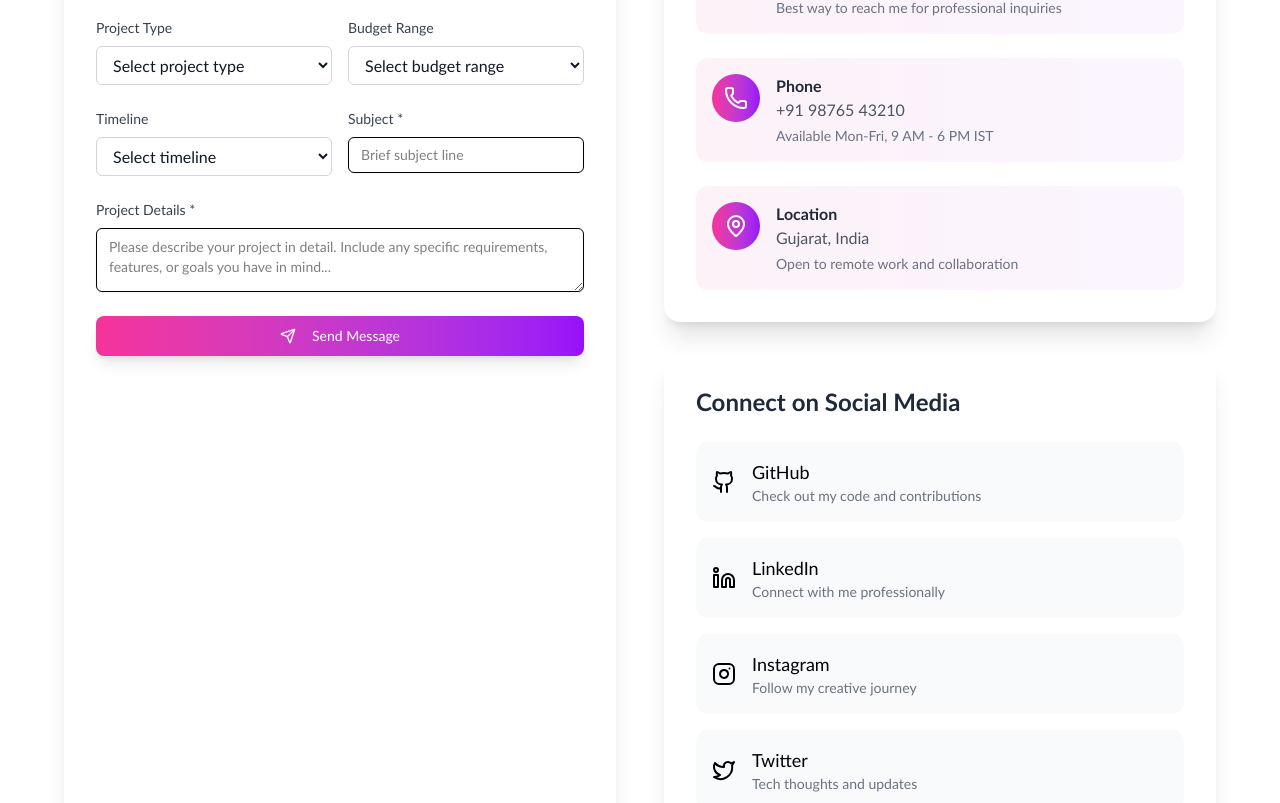
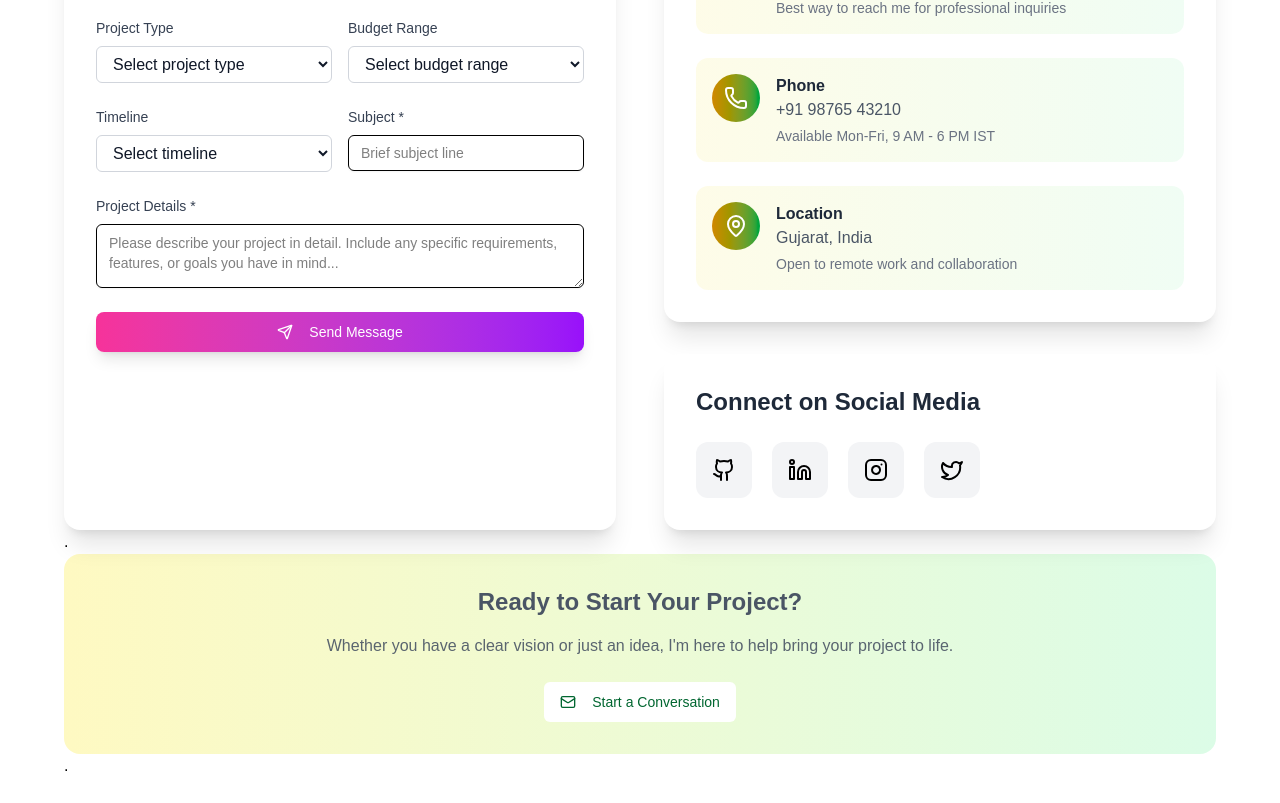
Before and after one commit to janavi-185/nextPortfolio, a Next.js app: page /contact in a window 1280 px wide. Shown: the part 477-1280 px from the top of the page. Built offline with nearby package versions, Linux system fonts and the light colour scheme.

Commit message:
updates in portfolio

```diff
--- a/app/about/page.jsx
+++ b/app/about/page.jsx
@@ -110,7 +110,7 @@ export default function AboutPage() {
                 <p className="text-yellow-300 dark:text-yellow-400 font-medium">Science Stream (PCM )</p>
                 <p className="text-gray-600 dark:text-gray-400">2021-2023</p>
                 <p className="text-sm text-gray-500 dark:text-gray-400 mt-2">
-                  Percentage: 92% • Strong foundation in Mathematics, Physics, Chemistry.
+                  Percentile: 82 • Strong foundation in Mathematics, Physics, Chemistry.
                 </p>
               </div>
             </div>
@@ -127,7 +127,7 @@ export default function AboutPage() {
             {certifications.map((cert, index) => (
               <div
                 key={cert.title}
-                className="flex flex-col p-6 bg-gradient-to-br from-yellow-50 to-green-50 dark:from-gray-700 dark:to-gray-600 rounded-xl hover:scale-105 transition-transform duration-300 border border-pink-100 dark:border-gray-600"
+                className="flex flex-col p-6 bg-gradient-to-br from-yellow-50 to-green-50 dark:from-gray-700 dark:to-gray-600 rounded-xl hover:scale-101 transition-transform duration-300 border border-green-100 dark:border-gray-600"
               >
                 <div className="flex items-center mb-3">
                   <cert.icon className="w-6 h-6 text-green-600 mr-2" />
--- a/app/contact/page.jsx
+++ b/app/contact/page.jsx
@@ -77,21 +77,21 @@ export default function ContactPage() {
     {
       icon: Github,
       name: "GitHub",
-      url: "https://github.com",
-      color: "hover:text-gray-900 dark:hover:text-white",
+      url: "https://github.com/janavi-185",
+      color: "hover:text-gray-400",
       description: "Check out my code and contributions"
     },
     {
       icon: Linkedin,
       name: "LinkedIn",
-      url: "https://linkedin.com",
+      url: "https://www.linkedin.com/in/janavi-chauhan-87a611283/",
       color: "hover:text-blue-600",
       description: "Connect with me professionally"
     },
     {
       icon: Instagram,
       name: "Instagram",
-      url: "https://instagram.com",
+      url: "https://instagram.com/_janavi.18/",
       color: "hover:text-pink-600",
       description: "Follow my creative journey"
     },
@@ -341,9 +341,9 @@ export default function ContactPage() {
                   <a
                     key={info.title}
                     href={info.href}
-                    className="flex items-start p-4 bg-gradient-to-r from-pink-50 to-purple-50 dark:from-gray-700 dark:to-gray-600 rounded-xl hover:shadow-md transition-all duration-300 group hover:scale-105"
+                    className="flex items-start p-4 bg-gradient-to-r from-yellow-50 to-green-50 dark:from-gray-700 dark:to-gray-600 rounded-xl hover:shadow-md transition-all duration-300 group hover:scale-101"
                   >
-                    <div className="w-12 h-12 bg-gradient-to-r from-pink-500 to-purple-600 rounded-full flex items-center justify-center mr-4 group-hover:scale-110 transition-transform duration-300 flex-shrink-0">
+                    <div className="w-12 h-12 bg-gradient-to-r from-yellow-600 to-green-600 rounded-full flex items-center justify-center mr-4 group-hover:scale-110 transition-transform duration-300 flex-shrink-0">
                       <info.icon className="w-6 h-6 text-white" />
                     </div>
                     <div>
@@ -359,19 +359,19 @@ export default function ContactPage() {
             {/* Social Media */}
             <div className="bg-white dark:bg-gray-800 rounded-2xl p-8 shadow-xl hover:shadow-2xl transition-shadow duration-300">
               <h2 className="text-2xl font-bold text-gray-800 dark:text-white mb-6">Connect on Social Media</h2>
-              <div className="space-y-4">
+              <div className="space-x-5 flex">
                 {socialLinks.map((social, index) => (
                   <a
                     key={social.name}
                     href={social.url}
                     target="_blank"
                     rel="noopener noreferrer"
-                    className={`flex items-center p-4 bg-gray-50 dark:bg-gray-700 rounded-xl hover:shadow-lg transition-all duration-300 group hover:scale-105 ${social.color}`}
+                    className={`flex items-center \ p-4 bg-gray-100 dark:bg-gray-700 rounded-xl hover:shadow-lg transition-all duration-300 group hover:scale-101 ${social.color}`}
                   >
-                    <social.icon className="w-6 h-6 mr-4" />
+                    <social.icon className="w-6 h-6 " />
                     <div>
-                      <span className="font-medium text-lg">{social.name}</span>
-                      <p className="text-sm text-gray-500 dark:text-gray-400">{social.description}</p>
+                      {/* <span className="font-medium text-lg">{social.name}</span> */}
+                      {/* <p className="text-sm text-gray-500 dark:text-gray-400">{social.description}</p> */}
                     </div>
                   </a>
                 ))}
@@ -394,20 +394,22 @@ export default function ContactPage() {
             </div> */}
 
             {/* Call to Action */}
-            <div className="bg-gradient-to-r from-pink-500 to-purple-600 rounded-2xl p-8 text-white text-center hover:scale-105 transition-transform duration-300">
+
+          </div>
+
+        </div>.
+        <div className="bg-gradient-to-r from-yellow-100 to-green-100 rounded-2xl p-8 text-gray-600 text-center hover:scale-101 transition-transform duration-300">
               <h3 className="text-2xl font-bold mb-4">Ready to Start Your Project?</h3>
               <p className="mb-6 opacity-90">
                 Whether you have a clear vision or just an idea, I'm here to help bring your project to life.
               </p>
-              <Button variant="secondary" className="bg-white text-purple-600 hover:bg-gray-100" asChild>
+              <Button variant="secondary" className="bg-white text-green-800 hover:bg-gray-100" asChild>
                 <a href="mailto:janavi.chauhan@email.com">
                   <Mail className="w-5 h-5 mr-2" />
                   Start a Conversation
                 </a>
               </Button>
-            </div>
-          </div>
-        </div>
+            </div>.
       </div>
     </div>
   )
--- a/app/globals.css
+++ b/app/globals.css
@@ -2,7 +2,7 @@
 
 
 .body-font{
-  font-family: 'Gill Sans MT';
+  font-family: 'Arial Rounded MT Bold', sans-serif;
 }
 
 /* .dark {
--- a/app/projects/page.jsx
+++ b/app/projects/page.jsx
@@ -173,7 +173,7 @@ export default function ProjectsPage() {
               return (
                 <div
                   key={project.title}
-                  className="bg-white dark:bg-gray-800 rounded-2xl overflow-hidden shadow-xl hover:shadow-2xl transition-all duration-300 group animate-fadeInUp hover:scale-101"
+                  className="bg-white dark:bg-gray-800 rounded-2xl border-[1px] border-green-100 overflow-hidden shadow-lg shadow-green-50 hover:shadow-xl hover:shadow-green-100 transition-all duration-300 group animate-fadeInUp "
                   style={{ animationDelay: `${index * 0.1}s` }}
                 >
                   <div className="relative overflow-hidden">
```
